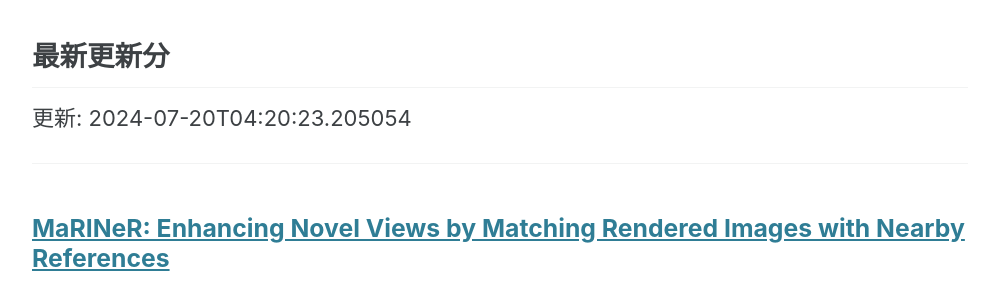
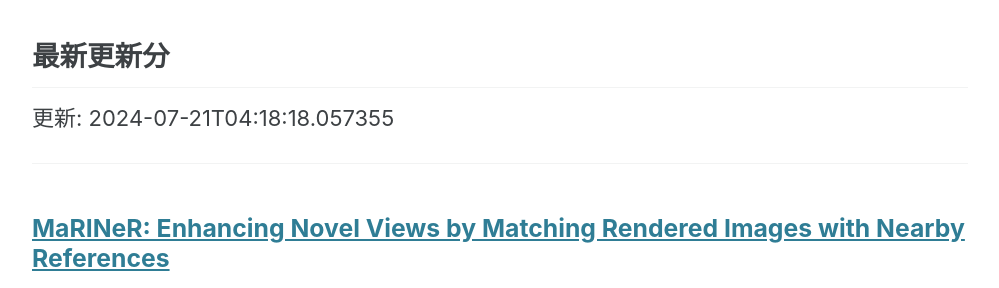
Before and after one commit to haruhisa-enomoto/arxiv-privacy-tech, a Jekyll site: the page built from index.md, in a window 1280 px wide and 900 px high, scrolled down 680 px. Shown: the part 155-443 px from the top of the window, without its empty margins (140-1139 px from the left). Built offline with Jekyll 4.4.1, drawn with Linux system fonts in a browser that asks for light colours; cached includes are drawn as plain includes.

Commit message:
:robot: Automate updates

```diff
--- a/index.md
+++ b/index.md
@@ -27,7 +27,7 @@ author_profile: false
 
 ## 最新更新分
 
-更新: 2024-07-20T04:20:23.205054
+更新: 2024-07-21T04:18:18.057355
 
 - - -
 
```
